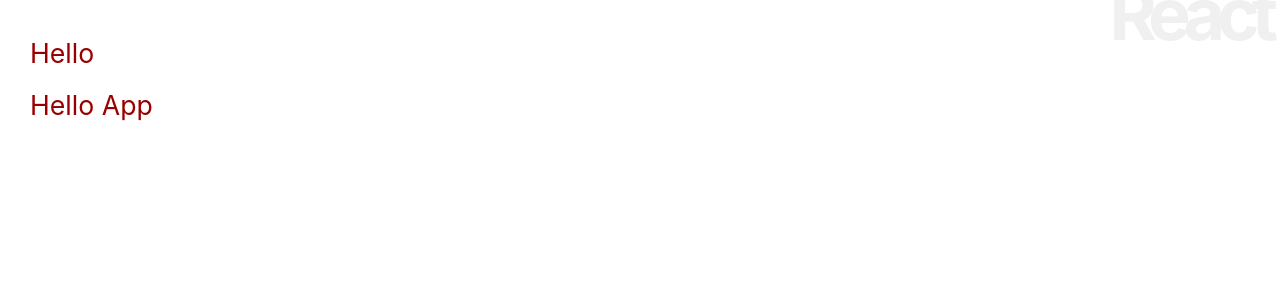
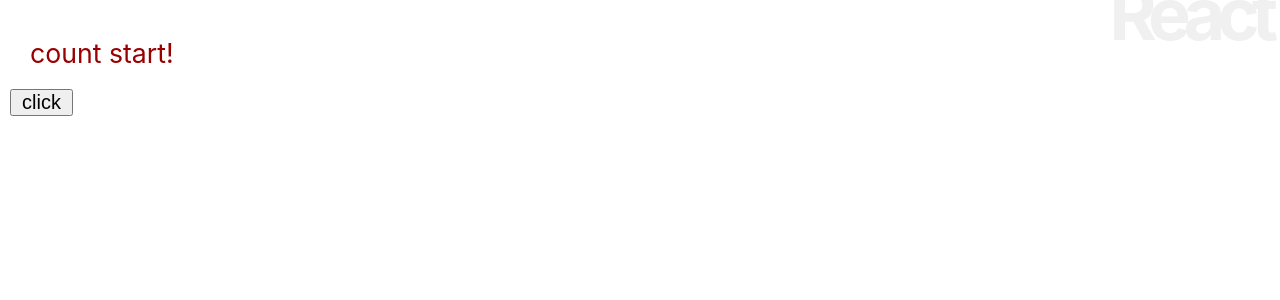
Before and after one commit to hondayuki0606/react-app, a React (Create React App) app: page / in a window 1280 px wide. Shown: the top 300 px of the page. Built offline with nearby package versions, Linux system fonts and the light colour scheme.

Commit message:
イベントをバウンドしよう P150

```diff
--- a/src/App.js
+++ b/src/App.js
@@ -18,20 +18,23 @@
   constructor(props){
     super(props);
     this.state = {
-      msg:'Hello',
+      counter: 0,
+      msg:'count start!',
     };
+    this.doAction = this.doAction.bind(this);
+   }
 
-    let timer = setInterval (()=>{
+   doAction(e){
       this.setState((state)=>({
-          msg: state.msg +"!"
-        }));
-      },10000);
+      counter: state.counter + 1,
+      msg: `count: `+ state.counter
+    }));
    }
     render(){
     return <div>
       <h1>React</h1>
       <p style={this.msgStyle}>{this.state.msg}</p>
-      <p style={this.msgStyle}>{this.props.msg}</p>
+      <button style={this.btnStyle} onClick={this.doAction}>click</button>
     </div>;
   }
 }
```
